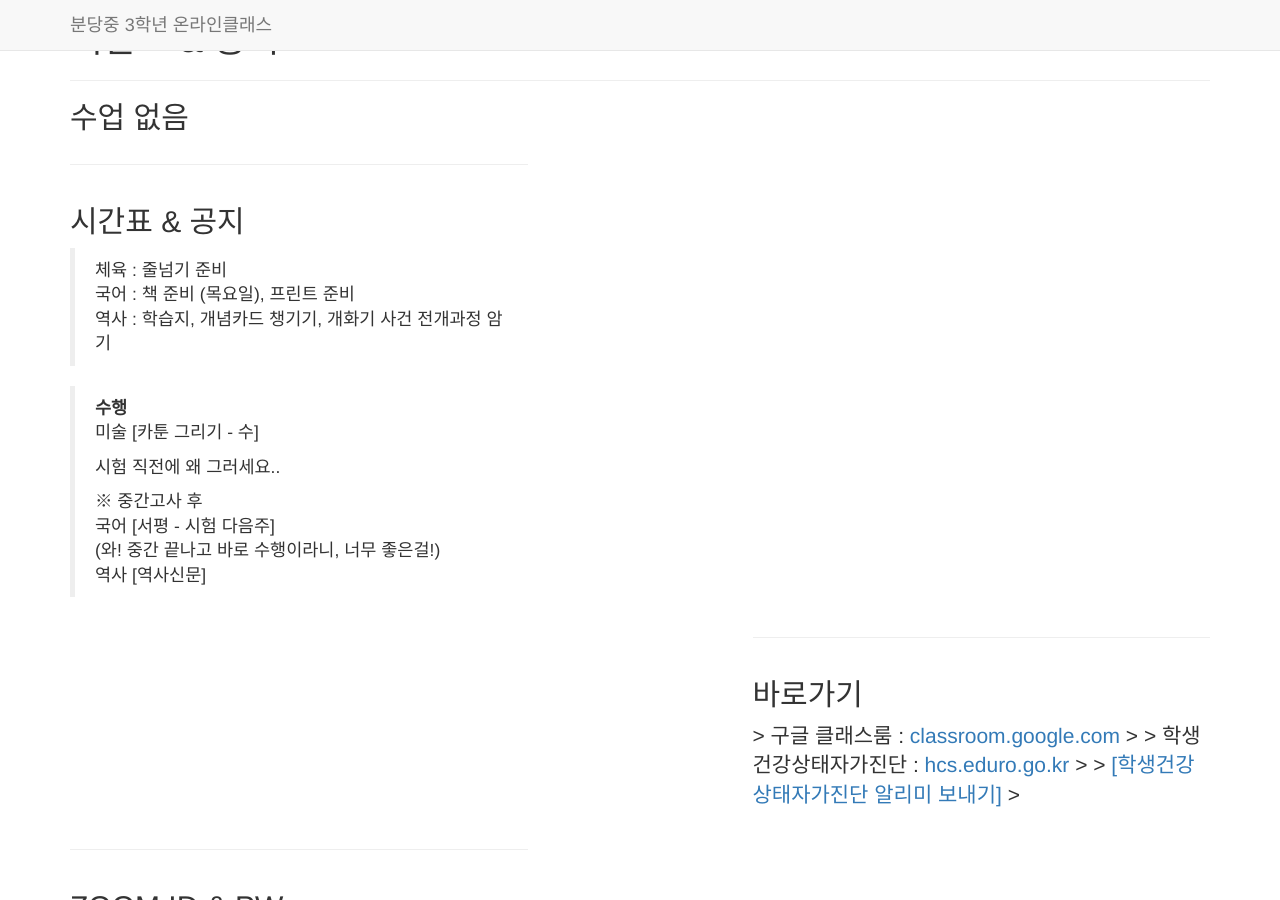
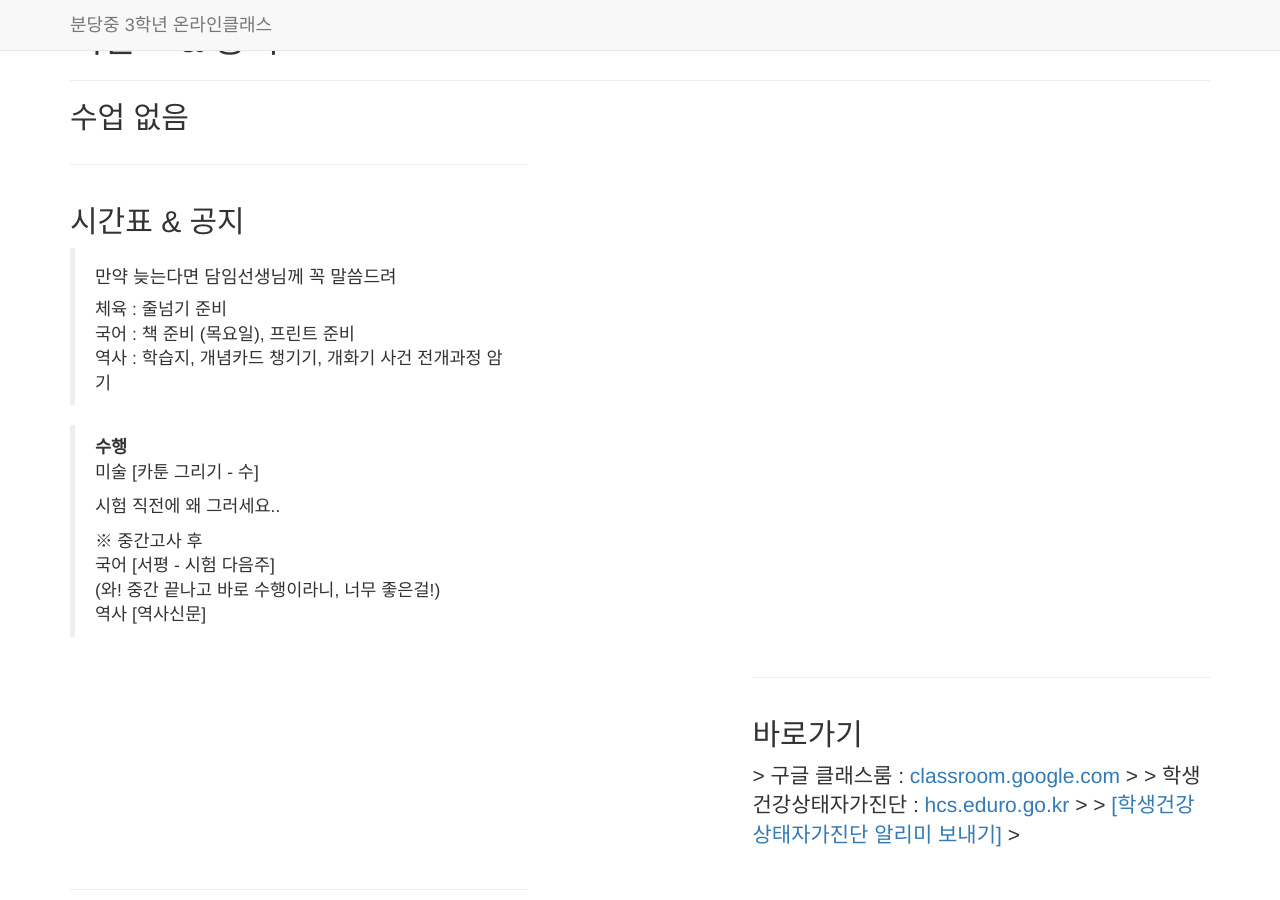
Before and after one commit to bundang-ms-2021/oncl, a Jekyll site: the page built from _posts/2014-09-21-services-1.markdown, in a window 1280 px wide and 900 px high. Built offline with Jekyll 4.4.1, drawn with Linux system fonts in a browser that asks for light colours; nearby versions of some CDN libraries; library files that are not in the unit come from our copies.

Commit message:
Update 2014-09-21-services-1.markdown

```diff
--- a/_posts/2014-09-21-services-1.markdown
+++ b/_posts/2014-09-21-services-1.markdown
@@ -6,6 +6,8 @@ title: 시간표 & 공지
 description: |
 ---
 
+  > <h4>만약 늦는다면 담임선생님께 꼭 말씀드려</h4>
+  >
   > 체육 : 줄넘기 준비
   > 국어 : 책 준비 (목요일), 프린트 준비
   > 역사 : 학습지, 개념카드 챙기기, 개화기 사건 전개과정 암기
```
